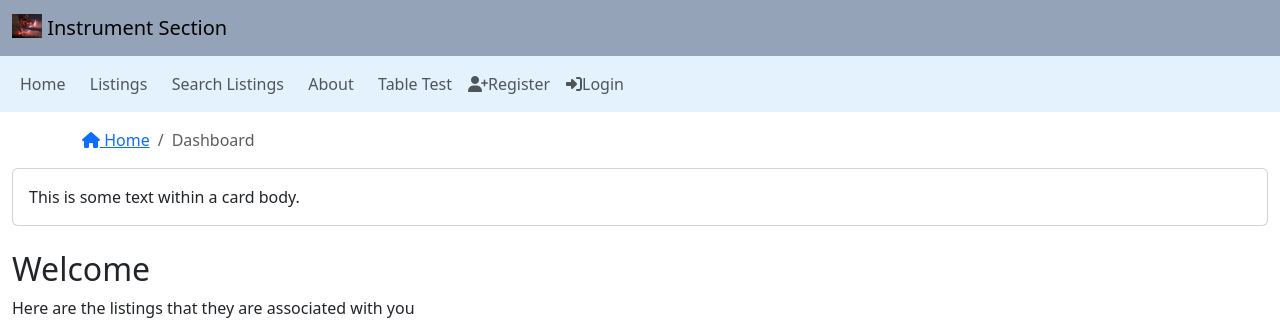
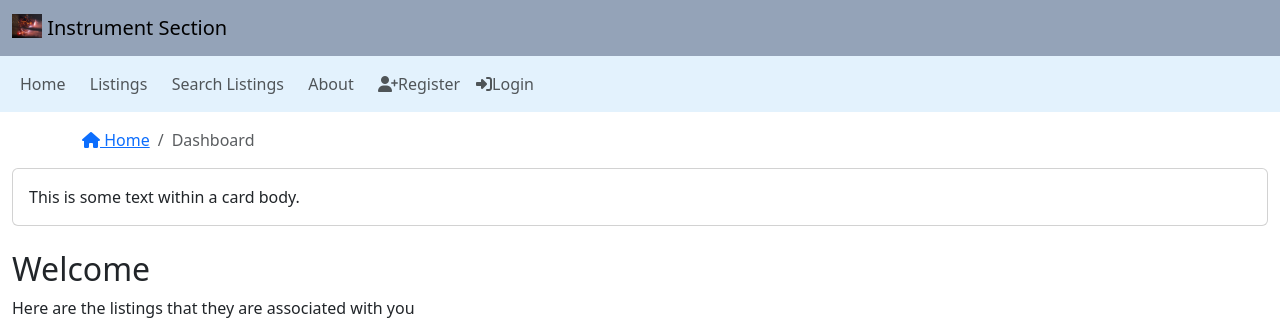
Before and after one commit to testpageAN/instr_project, a Django app: page /accounts/dashboard in a window 1280 px wide. Shown: the top 322 px of the page. Run offline with Django 4.2, Linux system fonts and the light colour scheme; data that the repository does not hold is empty; some libraries are stand-ins or nearby versions; some web fonts are replaced.

Commit message:
25-02-2023 comment out tables.py and def table-test 5

```diff
--- a/templates/partials/_navbar.html
+++ b/templates/partials/_navbar.html
@@ -47,13 +47,13 @@
 
 {#      some space#}
       &nbsp;&nbsp;
-        <li class="nav-item">
-            {% if 'table-test' in request.path %}
-                <a class="nav-link active"  href="{% url 'table-test' %}"><b>Table Test</b></a>
-            {% else %}
-                <a class="nav-link"  href="{% url 'table-test' %}">Table Test</a>
-            {% endif %}
-        </li>
+{#        <li class="nav-item">#}
+{#            {% if 'table-test' in request.path %}#}
+{#                <a class="nav-link active"  href="{% url 'table-test' %}"><b>Table Test</b></a>#}
+{#            {% else %}#}
+{#                <a class="nav-link"  href="{% url 'table-test' %}">Table Test</a>#}
+{#            {% endif %}#}
+{#        </li>#}
       </ul>
 
 
```
